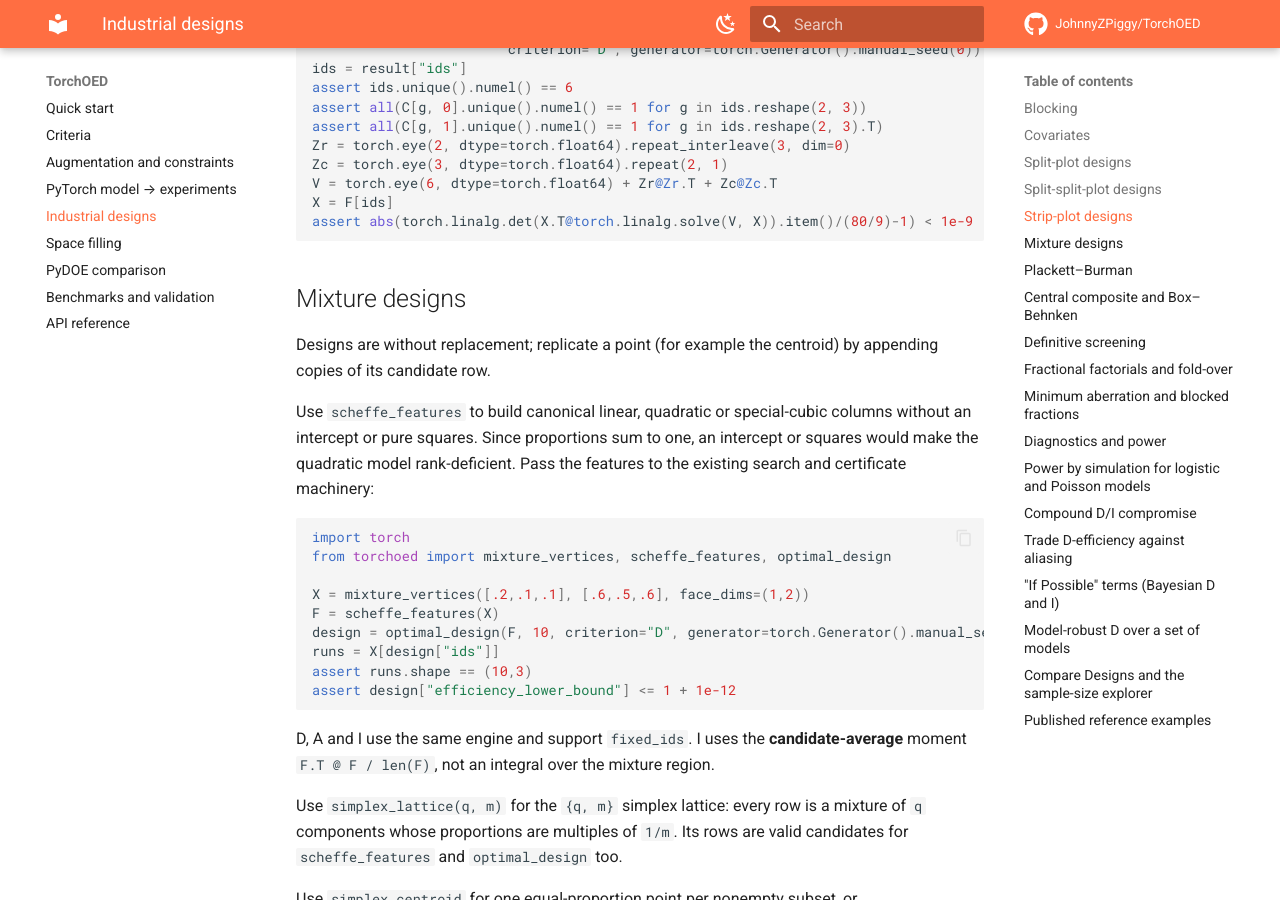
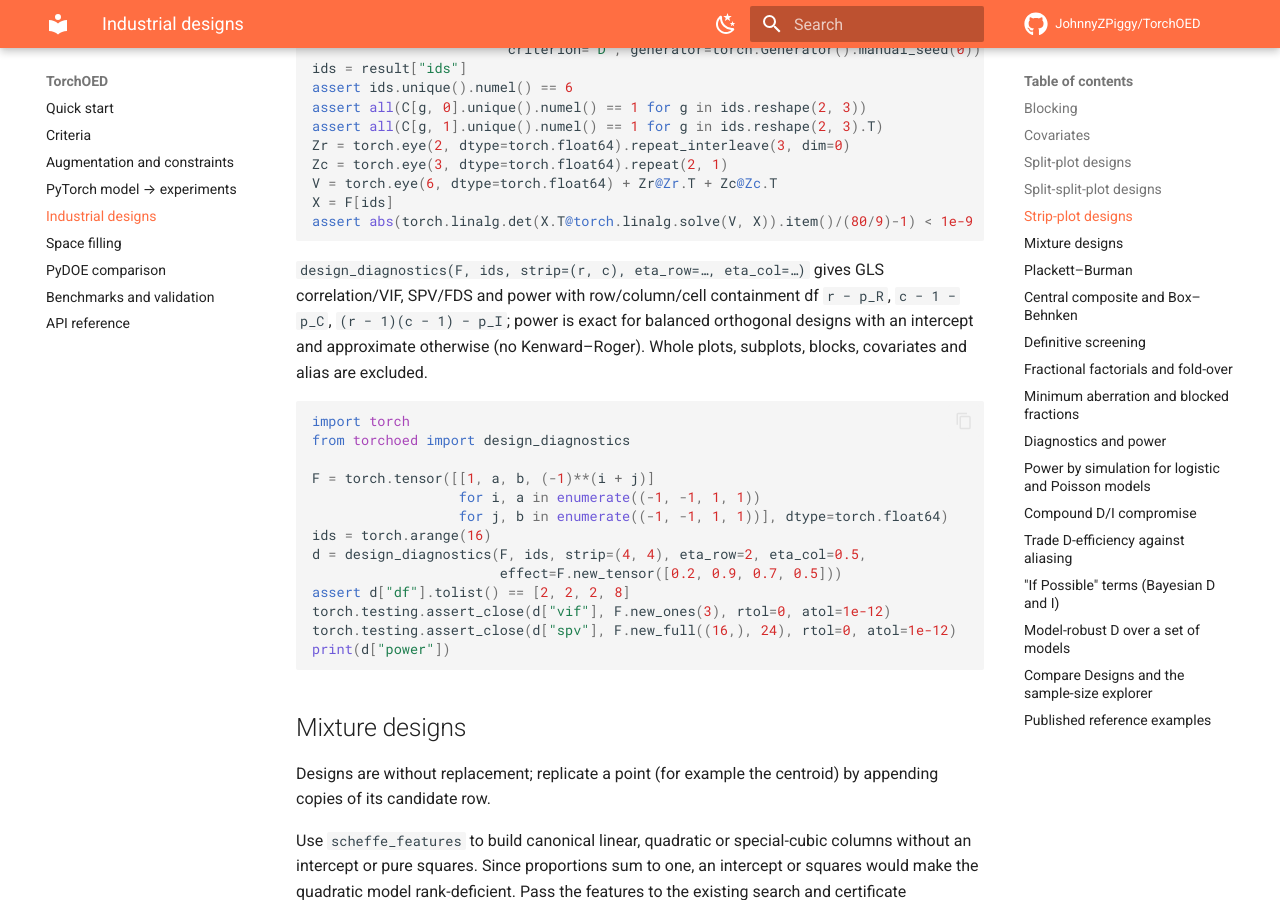
Before and after one commit to JohnnyZPiggy/TorchOED, an MkDocs documentation site: the page built from website/industrial.md, in a window 1280 px wide and 900 px high, scrolled down 3585 px. Built offline with MkDocs 1.6.1 and Material for MkDocs 9.7.7, drawn with Linux system fonts in a browser that asks for light colours; comment, search, counter and statistics services are not loaded.

Commit message:
docs: explain strip-plot diagnostics (Refs #492) (#494)

````diff
--- a/website/industrial.md
+++ b/website/industrial.md
@@ -152,6 +152,25 @@ Zc = torch.eye(3, dtype=torch.float64).repeat(2, 1)
 V = torch.eye(6, dtype=torch.float64) + Zr@Zr.T + Zc@Zc.T
 X = F[ids]
 assert abs(torch.linalg.det(X.T@torch.linalg.solve(V, X)).item()/(80/9)-1) < 1e-9
+```
+
+`design_diagnostics(F, ids, strip=(r, c), eta_row=…, eta_col=…)` gives GLS correlation/VIF, SPV/FDS and power with row/column/cell containment df `r − p_R`, `c − 1 − p_C`, `(r − 1)(c − 1) − p_I`; power is exact for balanced orthogonal designs with an intercept and approximate otherwise (no Kenward–Roger).
+Whole plots, subplots, blocks, covariates and alias are excluded.
+
+```python
+import torch
+from torchoed import design_diagnostics
+
+F = torch.tensor([[1, a, b, (-1)**(i + j)]
+                  for i, a in enumerate((-1, -1, 1, 1))
+                  for j, b in enumerate((-1, -1, 1, 1))], dtype=torch.float64)
+ids = torch.arange(16)
+d = design_diagnostics(F, ids, strip=(4, 4), eta_row=2, eta_col=0.5,
+                       effect=F.new_tensor([0.2, 0.9, 0.7, 0.5]))
+assert d["df"].tolist() == [2, 2, 2, 8]
+torch.testing.assert_close(d["vif"], F.new_ones(3), rtol=0, atol=1e-12)
+torch.testing.assert_close(d["spv"], F.new_full((16,), 24), rtol=0, atol=1e-12)
+print(d["power"])
 ```
 
 ## Mixture designs
````
